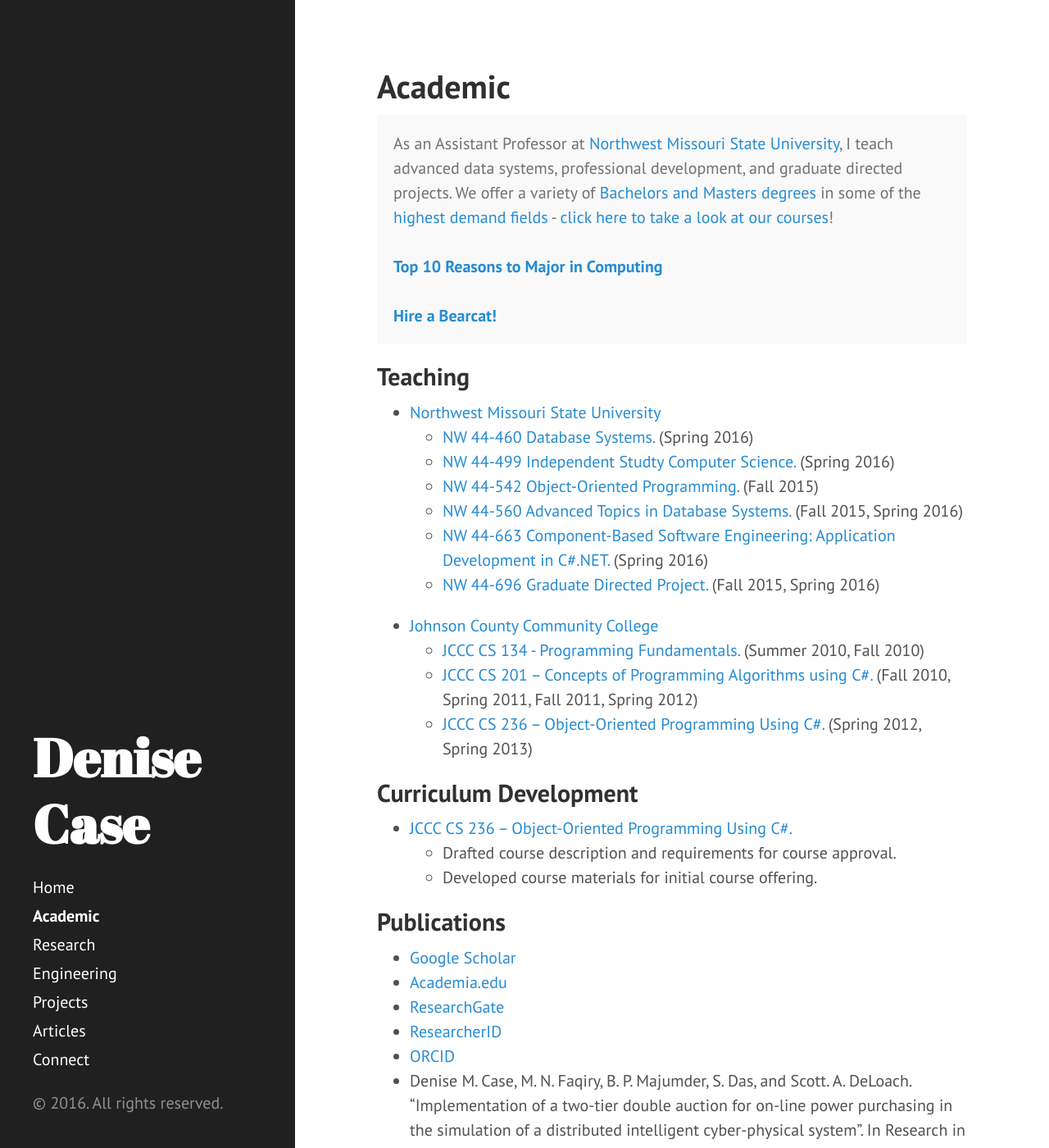
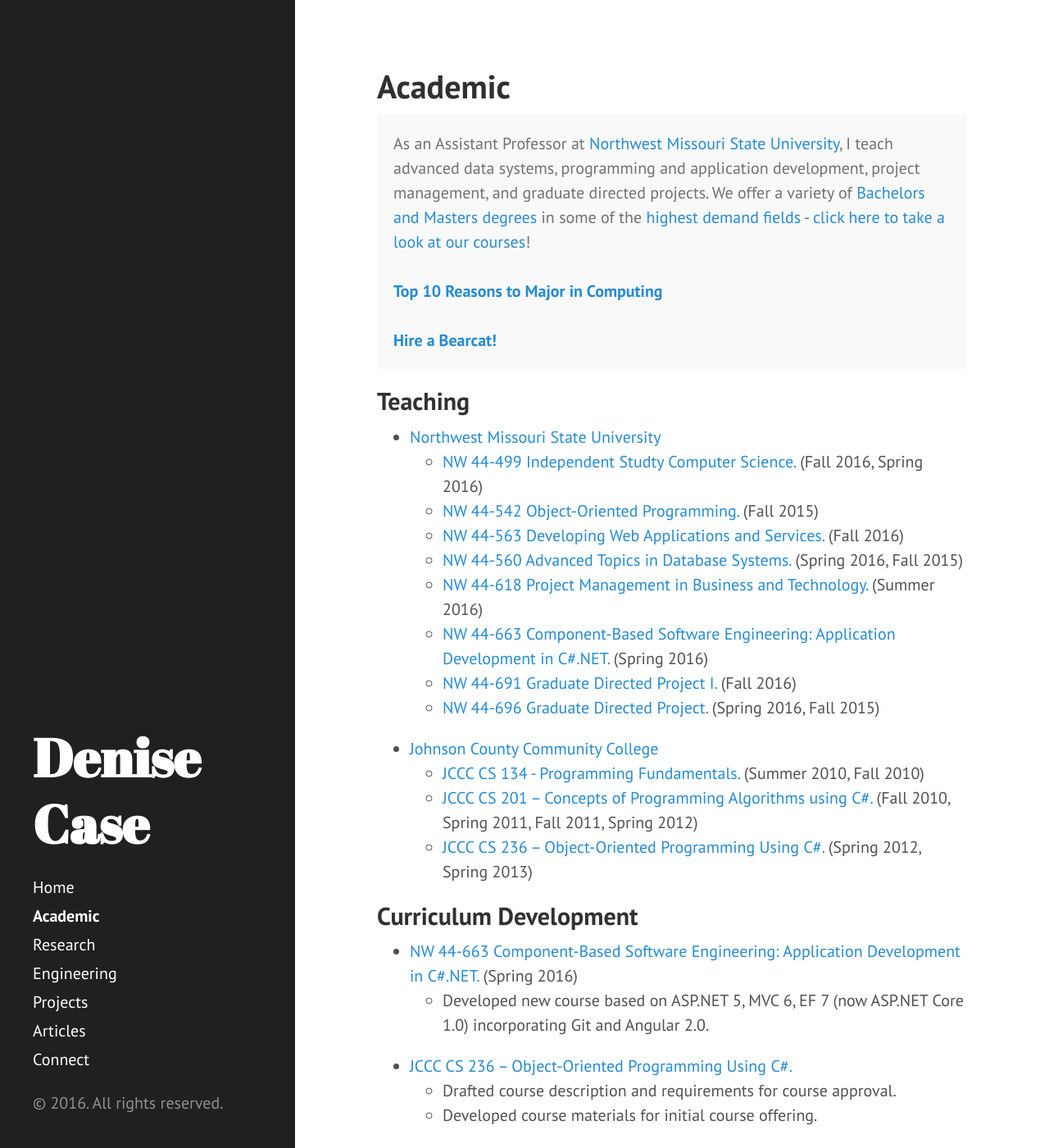
Before and after one commit to denisecase/denisecase.github.io, a Jekyll site: the page built from academic.md, in a window 1280 px wide and 1400 px high. Shown: the whole window at 82% size. Built offline with Jekyll 4.4.1, drawn with Linux system fonts in a browser that asks for light colours.

Commit message:
Updated courses

```diff
--- a/academic.md
+++ b/academic.md
@@ -5,7 +5,7 @@
 ---
 
 <p class="message">
-  As an Assistant Professor at <a href="http://www.nwmissouri.edu/"> Northwest Missouri State University</a>, I teach advanced data systems, professional development, and graduate directed projects.
+  As an Assistant Professor at <a href="http://www.nwmissouri.edu/"> Northwest Missouri State University</a>, I teach advanced data systems, programming and application development, project management, and graduate directed projects.
 
   We offer a variety of <a href="http://www.nwmissouri.edu/mathcsis/programs/index.htm">Bachelors and Masters degrees</a> in some of the <a href="http://www.stemedcoalition.org/wp-content/uploads/2010/05/BLS-STEM-Jobs-report-spring-2014.pdf">highest demand fields</a> - <a href="https://ssb.nwmissouri.edu/pls/PRODDAD/nwcrse.P_Showschedule">click here to take a look at our courses</a>!
     <br><br>
@@ -17,12 +17,14 @@
 ## Teaching
 
 *   [Northwest Missouri State University](http://www.nwmissouri.edu/)
-    *   [NW 44-460 Database Systems.](http://www.nwmissouri.edu/mathcsis/msacs/courses.htm) (Spring 2016)
-    *   [NW 44-499 Independent Studty Computer Science.](http://www.nwmissouri.edu/mathcsis/msacs/courses.htm) (Spring 2016)
-    *   [NW 44-542 Object-Oriented Programming.](http://www.nwmissouri.edu/mathcsis/msacs/courses.htm) (Fall 2015)
-    *   [NW 44-560 Advanced Topics in Database Systems.](http://www.nwmissouri.edu/mathcsis/msacs/courses.htm) (Fall 2015, Spring 2016)
-    *   [NW 44-663 Component-Based Software Engineering: Application Development in C#.NET.](http://www.nwmissouri.edu/mathcsis/msacs/courses.htm) (Spring 2016)
-    *   [NW 44-696 Graduate Directed Project.](http://www.nwmissouri.edu/mathcsis/msacs/courses.htm) (Fall 2015, Spring 2016)
+    *   [NW 44-499 Independent Studty Computer Science.](http://www.nwmissouri.edu/csis/msacs/courses.htm) (Fall 2016, Spring 2016)
+    *   [NW 44-542 Object-Oriented Programming.](http://www.nwmissouri.edu/csis/msacs/courses.htm) (Fall 2015)
+    *   [NW 44-563 Developing Web Applications and Services.](http://www.nwmissouri.edu/csis/msacs/courses.htm) (Fall 2016)
+    *   [NW 44-560 Advanced Topics in Database Systems.](http://www.nwmissouri.edu/csis/msacs/courses.htm) (Spring 2016, Fall 2015)
+    *   [NW 44-618 Project Management in Business and Technology.](http://www.nwmissouri.edu/csis/msacs/courses.htm) (Summer 2016)
+    *   [NW 44-663 Component-Based Software Engineering: Application Development in C#.NET.](http://www.nwmissouri.edu/csis/msacs/courses.htm) (Spring 2016)
+    *   [NW 44-691 Graduate Directed Project I.](http://www.nwmissouri.edu/csis/msacs/courses.htm) (Fall 2016)
+    *   [NW 44-696 Graduate Directed Project.](http://www.nwmissouri.edu/csis/msacs/courses.htm) (Spring 2016, Fall 2015)
 
 *   [Johnson County Community College](http://www.jccc.edu)
     *   [JCCC CS 134 - Programming Fundamentals.](ttp://catalog.jccc.edu/coursedescriptions/cs/) (Summer 2010, Fall 2010)
@@ -30,6 +32,9 @@
     *   [JCCC CS 236 – Object-Oriented Programming Using C#.](http://catalog.jccc.edu/coursedescriptions/cs/)  (Spring 2012, Spring 2013)
 
 ## Curriculum Development
+
+*   [NW 44-663 Component-Based Software Engineering: Application Development in C#.NET.](http://www.nwmissouri.edu/csis/msacs/courses.htm) (Spring 2016)
+    *   Developed new course based on ASP.NET 5, MVC 6, EF 7 (now ASP.NET Core 1.0) incorporating Git and Angular 2.0.
 
 *   [JCCC CS 236 – Object-Oriented Programming Using C#.](http://catalog.jccc.edu/coursedescriptions/cs/)
     *   Drafted course description and requirements for course approval.
```
